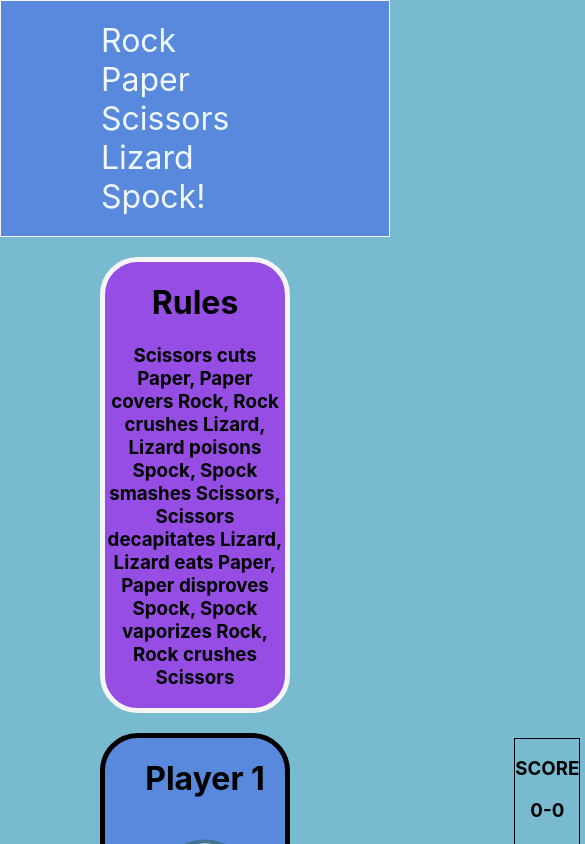
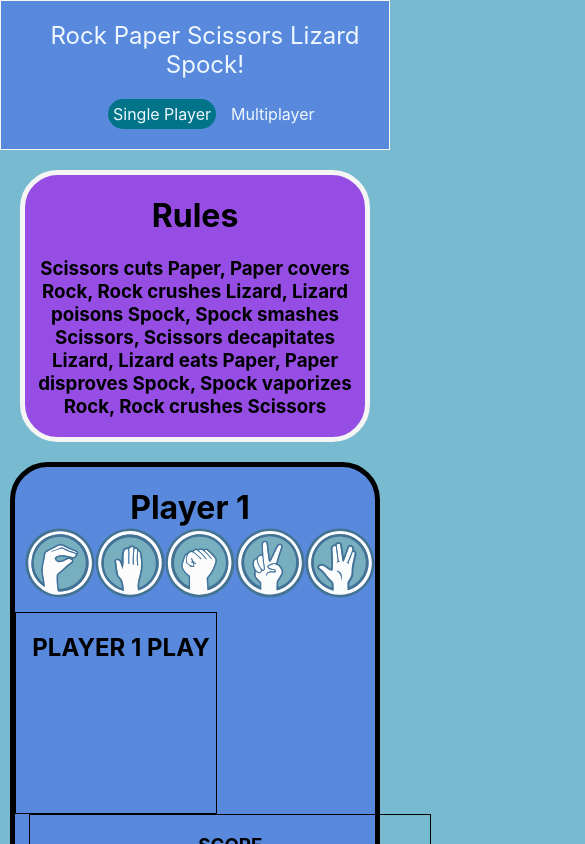
Before and after one commit to lautacoria18/tp-integrador-interfaces, a React (Create React App) app: page / in a window 390 px wide. Shown: the top 844 px of the page, 585 px wide, since content can reach past the window. Built offline with nearby package versions, Linux system fonts and the light colour scheme.

Commit message:
responsive navbar y htp

```diff
--- a/src/Components/Banner.css
+++ b/src/Components/Banner.css
@@ -32,3 +32,58 @@ a{
     padding: 5px
 
 }
+
+
+@media (max-width: 991px) {
+
+
+
+.title{
+    text-align: center;
+    font-size: 1.5rem;
+    margin-left: 20px;
+}
+
+    .navbar{
+        color: aliceblue;
+        border: 1px whitesmoke solid;
+        background-color: rgba(0, 0, 255, 0.266);
+        position:relative;
+        display: block;
+        text-align: center;
+
+    }
+
+    .nav-buttons{
+        margin-top: 20px;
+        margin-left: 25%;
+        font-size: 1rem;
+        padding-left: 0px;
+        display: flex;
+
+}
+a{
+
+    margin-left: 10px;
+    color: aliceblue;
+    text-decoration: none;
+    border-radius: 1cm;
+
+
+
+}
+
+
+  }
+a{
+
+    margin-left: 10px;
+    color: aliceblue;
+    text-decoration: none;
+    border-radius: 1cm;
+    padding: 5;
+
+
+
+
+}
--- a/src/Components/Game.css
+++ b/src/Components/Game.css
@@ -109,15 +109,6 @@ img:hover{
 
   }
 
-  .play-selected-front, .play-selected-back {
-
-    position: absolute;
-    width: 100%;
-    height: 100%;
-    -webkit-backface-visibility: hidden; /* Safari */
-    backface-visibility: hidden;
-  }
-
 
   .play-selected-back{
    text-align: center;
@@ -135,3 +126,60 @@ img:hover{
   text-align: center;
    margin-left: 10px;
   }
+
+
+
+  @media (max-width: 991px) {
+
+
+    .videogame{
+      border: 5px black solid;
+      border-radius: 1cm;
+      background-color: rgba(0, 0, 255, 0.266);
+      margin: 20PX 10px 0 10px;
+
+    }
+
+    img{
+        width: 70px;
+        margin-top: 0%;
+    }
+
+
+    .images{
+      display: block;
+       margin-top: -20px;
+      width: 350px;
+      margin-left: 10px;
+
+  }
+  .container-play{
+
+
+    background-color: transparent;
+    margin-top: 10px;
+    border: 1px solid #000;
+    width: 200px;
+    height: 200px;
+    perspective: 1000px;
+    transition: transform 0.8s;
+    transform-style: preserve-3d;
+  }
+
+  .a {
+    display: flex;
+    flex-direction: column;
+    margin-left: 0px;
+    width: 350px;
+    text-align: center;
+}
+
+.versus{
+  display: block;
+  flex-direction: column;
+}
+
+.yourOptions{
+  display: block;
+}
+  }
--- a/src/Components/Game.jsx
+++ b/src/Components/Game.jsx
@@ -171,7 +171,7 @@ return(
                         <img src={spock} alt="spock" onClick={() => {handleClick("spock", true)}} />
                     </div>
                     </div>
-                    <div className='container-play' >
+                    <div className='container-play'>
                                <div className= 'play-selected'>
                                     <PlaySelected image={player1Play}  />
                                     <h2>PLAYER 1 PLAY</h2>
--- a/src/Components/HowToPlay.css
+++ b/src/Components/HowToPlay.css
@@ -6,3 +6,30 @@
     text-align: center;
     margin: 20PX 100px 0 100px;
 }
+
+
+@media (max-width: 991px) {
+    .conteiner-htp{
+        margin-top: 50px;
+        border: 5px whitesmoke solid;
+        border-radius: 1cm;
+        background-color: rgb(150, 77, 228);
+        text-align: center;
+        margin: 20PX 20px 0 20px;
+    }
+
+
+
+  }
+
+  @media (max-width: 480px) {
+    .conteiner-htp{
+        margin-top: 50px;
+        border: 5px whitesmoke solid;
+        border-radius: 1cm;
+        background-color: rgb(150, 77, 228);
+        text-align: center;
+        margin: 20PX 20px 0 20px;
+    }
+
+}
```
